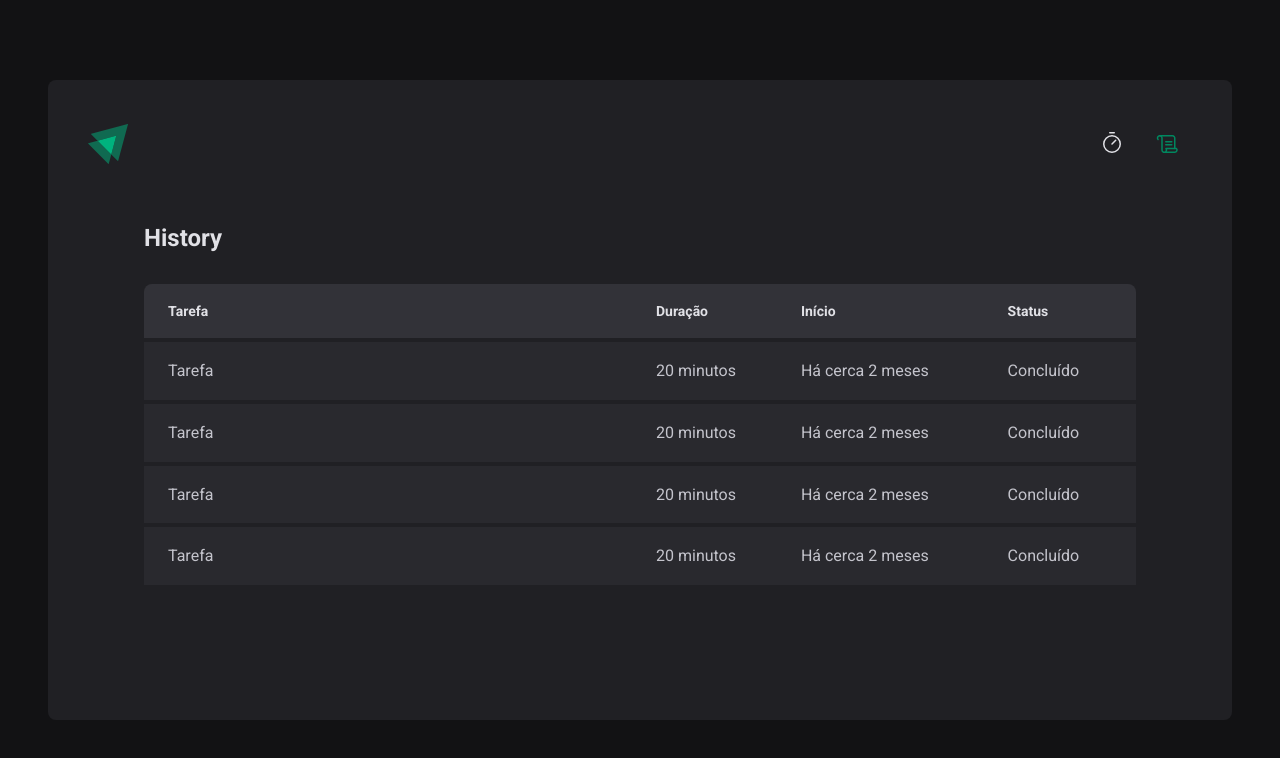
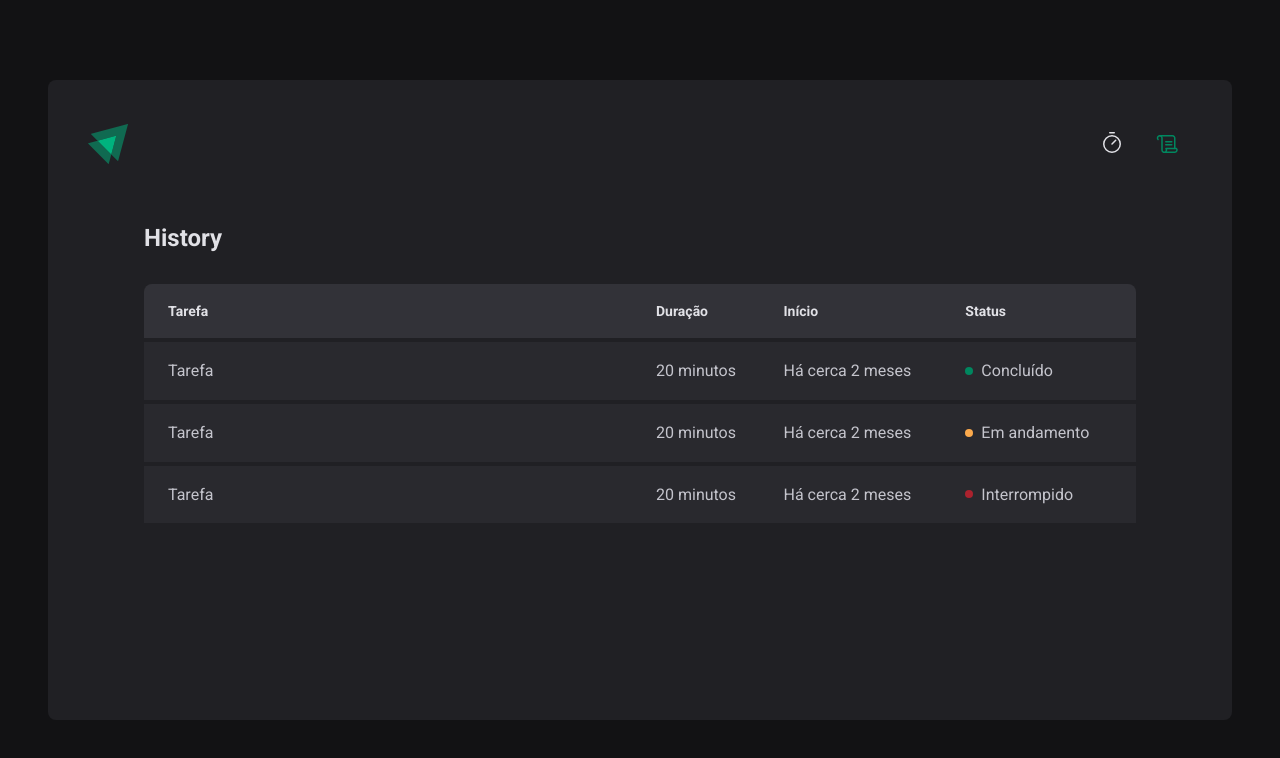
Before and after one commit to devjoselima/timer, a React (Vite) app: page /history in a window 1280 px wide. Shown: the top 758 px of the page. Built offline with nearby package versions, Linux system fonts and the light colour scheme; the HTML template or start-up script is replaced by a standard one.

Commit message:
feat: add status colors

```diff
--- a/src/pages/History/index.tsx
+++ b/src/pages/History/index.tsx
@@ -20,25 +20,31 @@
                             <td>Tarefa</td>
                             <td>20 minutos</td>
                             <td>Há cerca 2 meses</td>
-                            <td>Concluído</td>
+                            <td>
+                                <S.Status statusColor="green">
+                                    Concluído
+                                </S.Status>
+                            </td>
                         </tr>
                         <tr>
                             <td>Tarefa</td>
                             <td>20 minutos</td>
                             <td>Há cerca 2 meses</td>
-                            <td>Concluído</td>
+                            <td>
+                                <S.Status statusColor="yellow">
+                                    Em andamento
+                                </S.Status>
+                            </td>
                         </tr>
                         <tr>
                             <td>Tarefa</td>
                             <td>20 minutos</td>
                             <td>Há cerca 2 meses</td>
-                            <td>Concluído</td>
-                        </tr>
-                        <tr>
-                            <td>Tarefa</td>
-                            <td>20 minutos</td>
-                            <td>Há cerca 2 meses</td>
-                            <td>Concluído</td>
+                            <td>
+                                <S.Status statusColor="red">
+                                    Interrompido
+                                </S.Status>
+                            </td>
                         </tr>
                     </tbody>
                 </table>
--- a/src/pages/History/styles.ts
+++ b/src/pages/History/styles.ts
@@ -59,3 +59,27 @@
         }
     }
 `
+
+const STATUS_COLORS = {
+    yellow: 'yellow-500',
+    green: 'green-500',
+    red: 'red-500',
+}
+
+interface StatusProps {
+    statusColor: keyof typeof STATUS_COLORS
+}
+
+export const Status = styled.span<StatusProps>`
+    display: flex;
+    align-items: center;
+    gap: 0.5rem;
+
+    &::before {
+        content: '';
+        width: 0.5rem;
+        height: 0.5rem;
+        border-radius: 50%;
+        background: ${(props) => props.theme[STATUS_COLORS[props.statusColor]]};
+    }
+`
```
